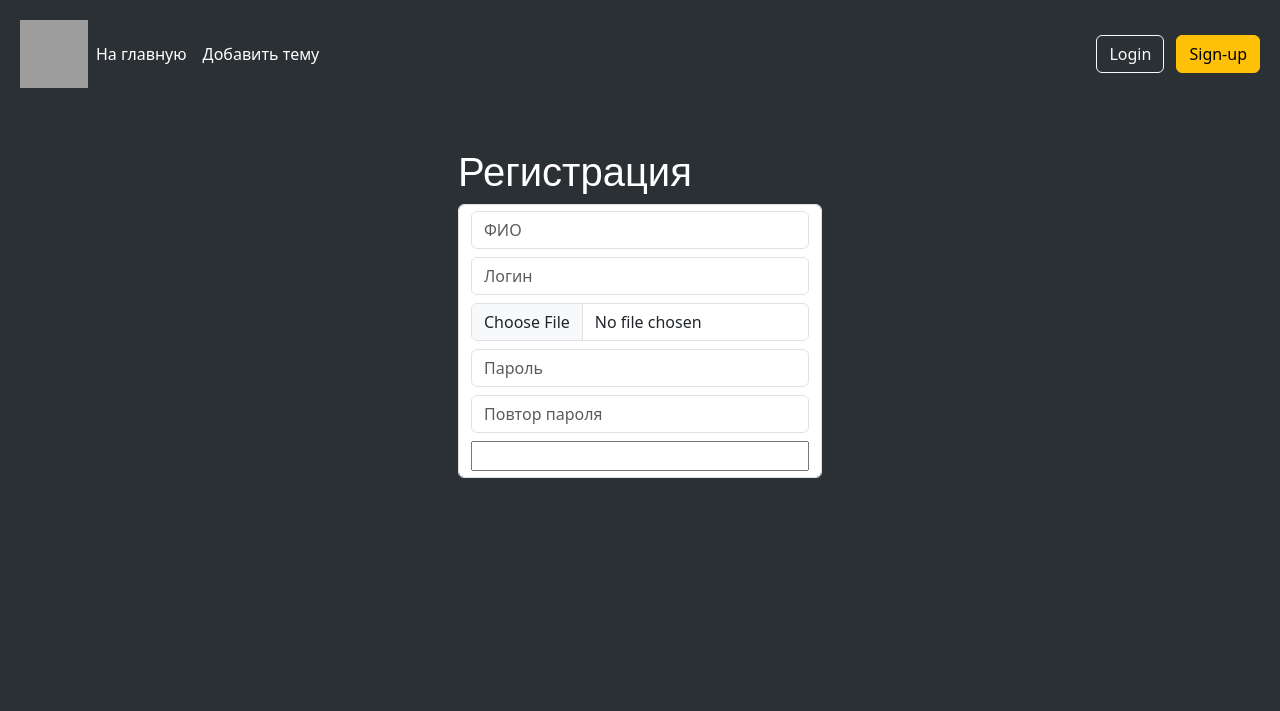
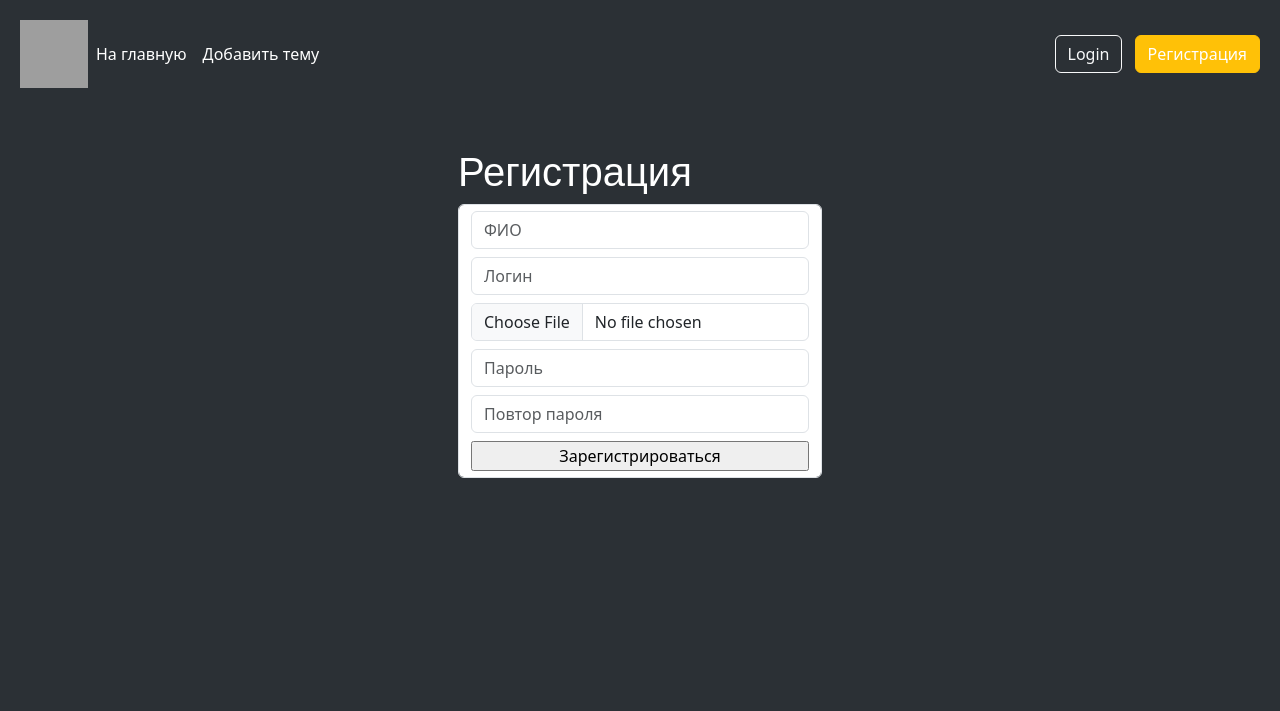
Before and after one commit to parampapa/flask_test, a Flask app: template app/templates/user/register.html in a window 1280 px wide. Shown: the top 711 px of the page. Run offline with Flask 3, Linux system fonts and the light colour scheme; the template is opened without the code that fills it: values that come from a table or form of the project are taken from there, others are empty; some libraries are stand-ins or nearby versions; grey boxes are pictures that could not be loaded.

Commit message:
add form

```diff
--- a/app/__init__.py
+++ b/app/__init__.py
@@ -1,3 +1,5 @@
+import os
+
 from flask import Flask
 from .extensions import db, migrate, bcrypt
 from .routes.user import user
@@ -6,6 +8,8 @@ from .routes.post import post
 
 def create_app():
     app = Flask(__name__)
+
+    app.config['SECRET_KEY'] = os.getenv('SECRET_KEY', 'default_secret_key')
 
     app.config['SQLALCHEMY_DATABASE_URI'] = 'sqlite:///users.db'
 
--- a/app/forms.py
+++ b/app/forms.py
@@ -1,17 +1,18 @@
 from flask_wtf import FlaskForm
 from flask_wtf.file import FileRequired, FileAllowed
-from wtforms.fields.simple import StringField, PasswordField, FileField
+from wtforms.fields.simple import StringField, PasswordField, FileField, SubmitField
 from wtforms.validators import Length, EqualTo, DataRequired
+from wtforms.widgets.core import SubmitInput
 
 
 class RegistrationForm(FlaskForm):
     name = StringField('ФИО', [DataRequired(), Length(min=1, max=50)])
     login = StringField('Логин', [DataRequired(), Length(min=1, max=20)])
-    password = PasswordField('Пароль', [DataRequired(), Length(min=8, max=200)])
-    confirm_password = PasswordField('Подтверждение пароля', [DataRequired(), Length(min=8, max=200), EqualTo('password')])
+    password = PasswordField('Пароль', [DataRequired(), Length(min=1, max=200)])
+    confirm_password = PasswordField('Подтверждение пароля', [DataRequired(), Length(min=1, max=200), EqualTo('password')])
     avatar = FileField('Загрузите фото', [
         FileRequired(message="Файл обязателен!"),
         FileAllowed(['jpg', 'jpeg', 'png'],
                     message="Только изображения JPG, JPEG, PNG!")
     ])
-    submit = StringField('Зарегистрироваться')
+    submit = SubmitField('Зарегистрироваться')
--- a/app/routes/user.py
+++ b/app/routes/user.py
@@ -13,4 +13,4 @@ def register():
     if form.validate_on_submit(): # Если форма валидна
         hashed_password = bcrypt.generate_password_hash(form.password.data).decode('utf-8')
         user = User(name=form.name.data, login=form.login.data, avatar=form.avatar.data, password=hashed_password)
-    return render_template('user/register.html')
+    return render_template('user/register.html', form=form)
--- a/app/templates/main/_header.html
+++ b/app/templates/main/_header.html
@@ -13,6 +13,6 @@
 
     <div class="text-end">
         <button type="button" class="btn btn-outline-light me-2">Login</button>
-        <button type="button" class="btn btn-warning">Sign-up</button>
+        <button type="button" class="btn btn-warning"><a href="{{ url_for('user.register') }}" >Регистрация</a></button>
     </div>
 </div>
--- a/app/templates/user/register.html
+++ b/app/templates/user/register.html
@@ -5,7 +5,7 @@
 {% block content %}
 
     <form method="post" enctype="multipart/form-data" class="form-control d-flex flex-column gap-2">
-            {{ form.csrf_token }}
+{#            {{ form.csrf_token }}#}
             {{  form.name(class="form-control", placeholder="ФИО") }}
             {{  form.login(class="form-control", placeholder="Логин") }}
             {{ form.avatar(class="form-control", placeholder="Загрузите фото") }}
```
